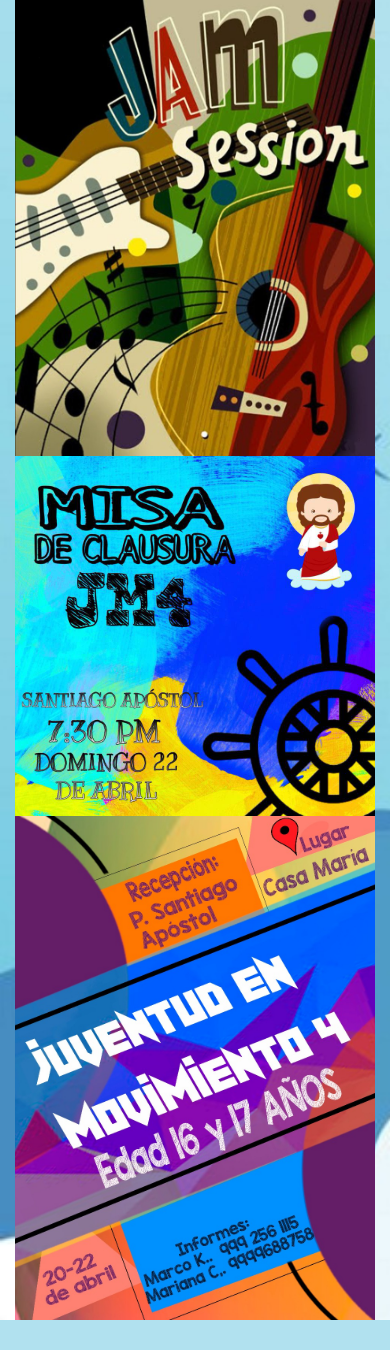
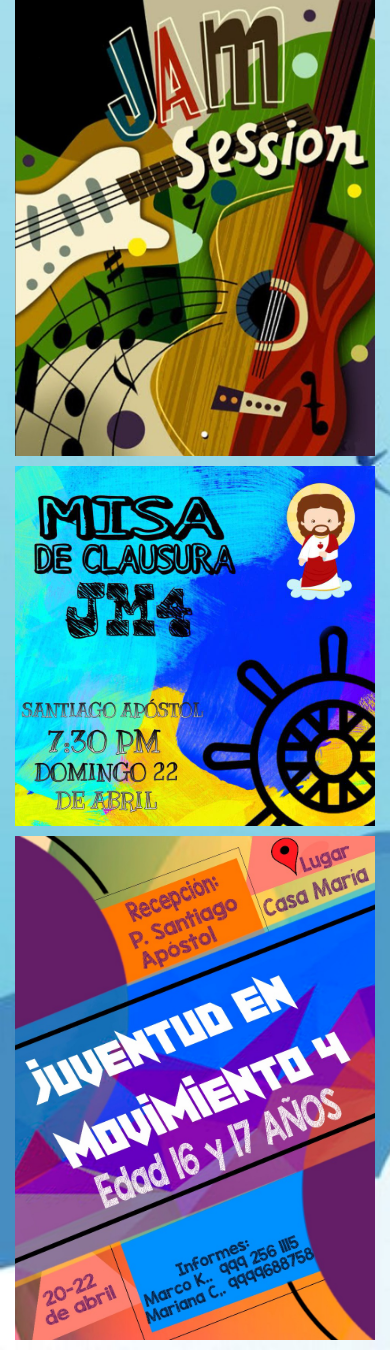
Before and after one commit to GunnerStraiker1/epjMerida, a PHP site: page /webNewDesign/Home.php in a window 390 px wide. Shown: the part 575-1925 px from the top of the page. Before the commit the page ends 1895 px from the top, so only its background shows below. Run offline with PHP 8.4, Linux system fonts and the light colour scheme.

Commit message:
Final imagemes

```diff
--- a/css/Home.css
+++ b/css/Home.css
@@ -50,7 +50,8 @@ body{
   }
 
   .actividades>img{
-    height: auto !important;
+    height: 100% !important;
     width: 100%;
+    padding-bottom: 10px;
   }
 }
```
